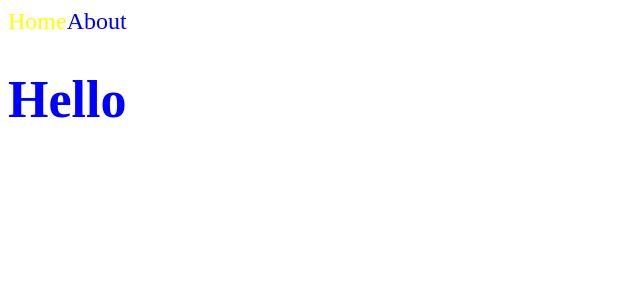
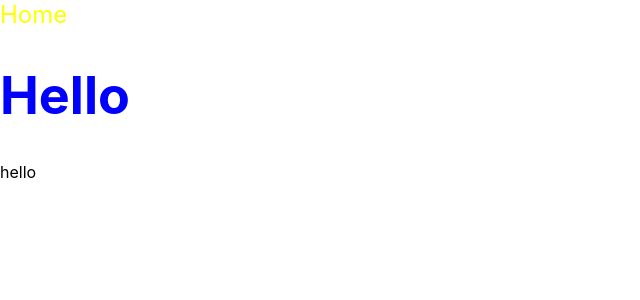
Before and after one commit to nlom0218/nextjs-intro, a Next.js app: page / in a window 1280 px wide. Shown: the top 300 px of the page, without its empty margins (0-640 px from the left). Built offline with nearby package versions, Linux system fonts and the light colour scheme.

Commit message:
Custom App

```diff
--- /dev/null
+++ b/pages/_app.tsx
@@ -0,0 +1,22 @@
+import NavBar from "../components/NavBar";
+import type { AppProps } from "next/app";
+import "../styles/globals.css";
+
+export default function App({ Component, pageProps }: AppProps) {
+  return (
+    <div>
+      <NavBar />
+      <Component {...pageProps} />
+      <span>hello</span>
+      <style jsx global>{`
+        h1 {
+          font-size: 52px;
+          color: blue;
+        }
+        a {
+          color: white;
+        }
+      `}</style>
+    </div>
+  );
+}
--- a/pages/about.tsx
+++ b/pages/about.tsx
@@ -1,9 +1,6 @@
-import NavBar from "../components/NavBar";
-
 export default function Potato() {
   return (
     <div>
-      <NavBar />
       <h1>About us</h1>
     </div>
   );
--- a/pages/index.tsx
+++ b/pages/index.tsx
@@ -1,18 +1,10 @@
 import { useState } from "react";
-import NavBar from "../components/NavBar";
 
 export default function Home() {
   const [counter, setCounter] = useState(0);
   return (
     <div>
-      <NavBar />
       <h1>Hello</h1>
-      <style jsx>{`
-        h1 {
-          font-size: 52px;
-          color: blue;
-        }
-      `}</style>
     </div>
   );
 }
```
